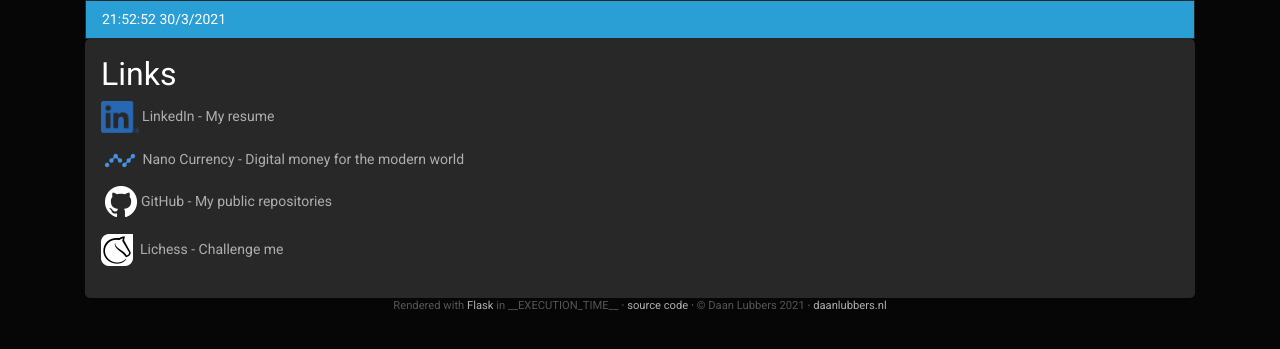
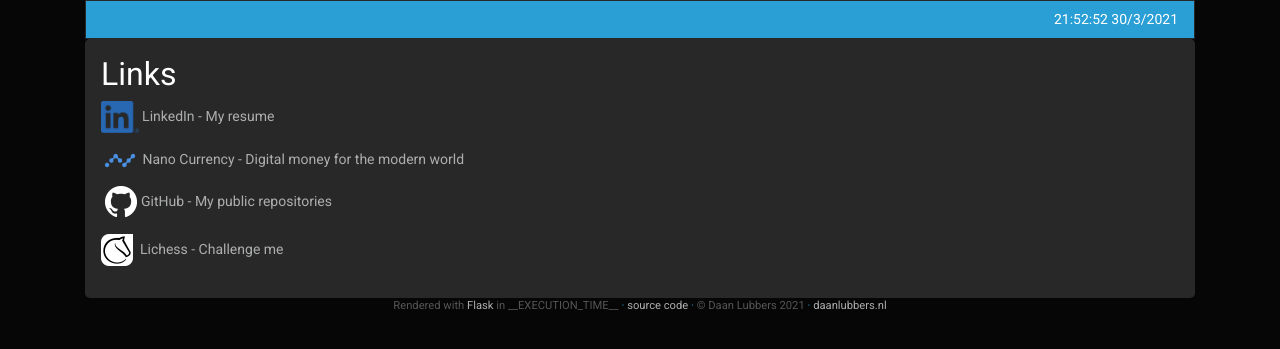
Before and after one commit to Daan4/website, a Python web app: template app/templates/index.html in a window 1280 px wide. Shown: the top 349 px of the page. Run offline with Jinja, Linux system fonts and the light colour scheme; the template is opened without the code that fills it, so the values that code supplies are empty; some libraries are stand-ins or nearby versions.

Commit message:
fix datetime align on nafvbar

```diff
--- a/app/templates/base.html
+++ b/app/templates/base.html
@@ -31,7 +31,7 @@
                     {% endfor %}
                 </ul>
             </div>
-            <span class="text-white" id="digital_clock"></span>
+            <span class="text-white ml-auto" id="digital_clock"></span>
         </nav>
 
         {% with messages = get_flashed_messages() %}
```
